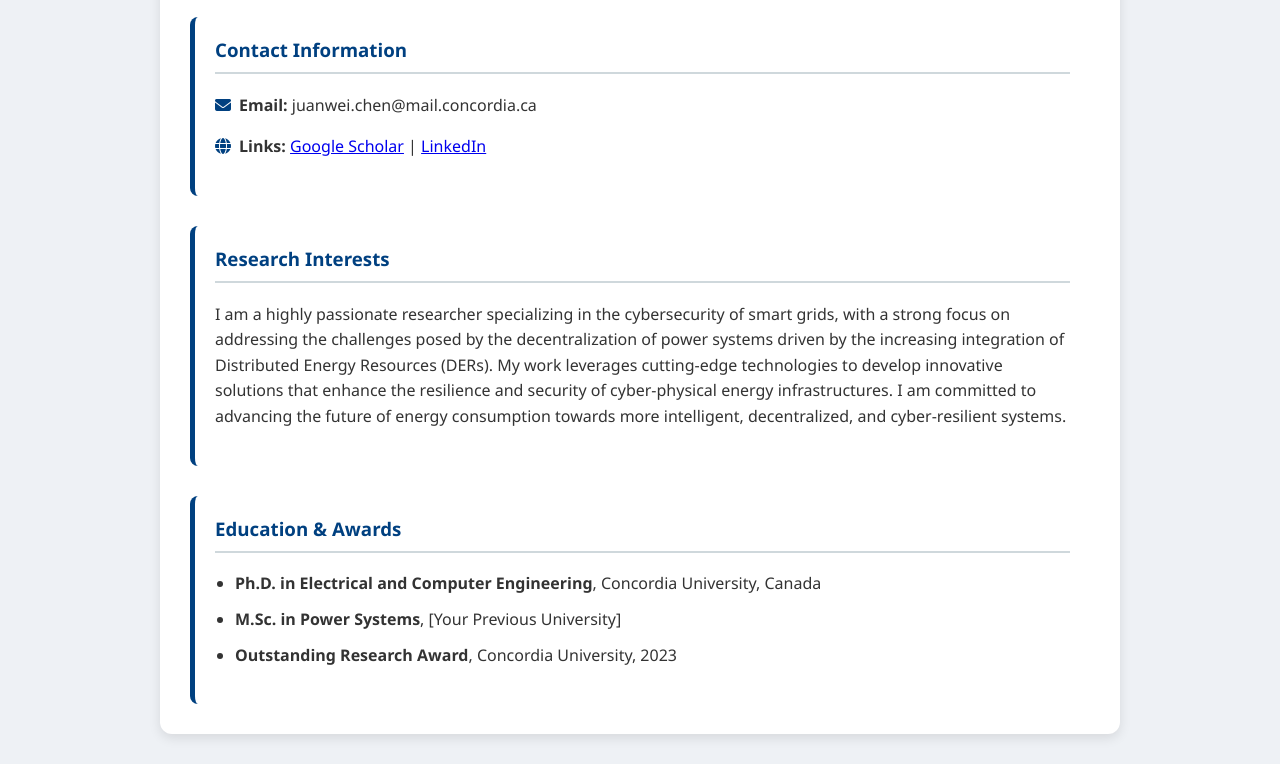
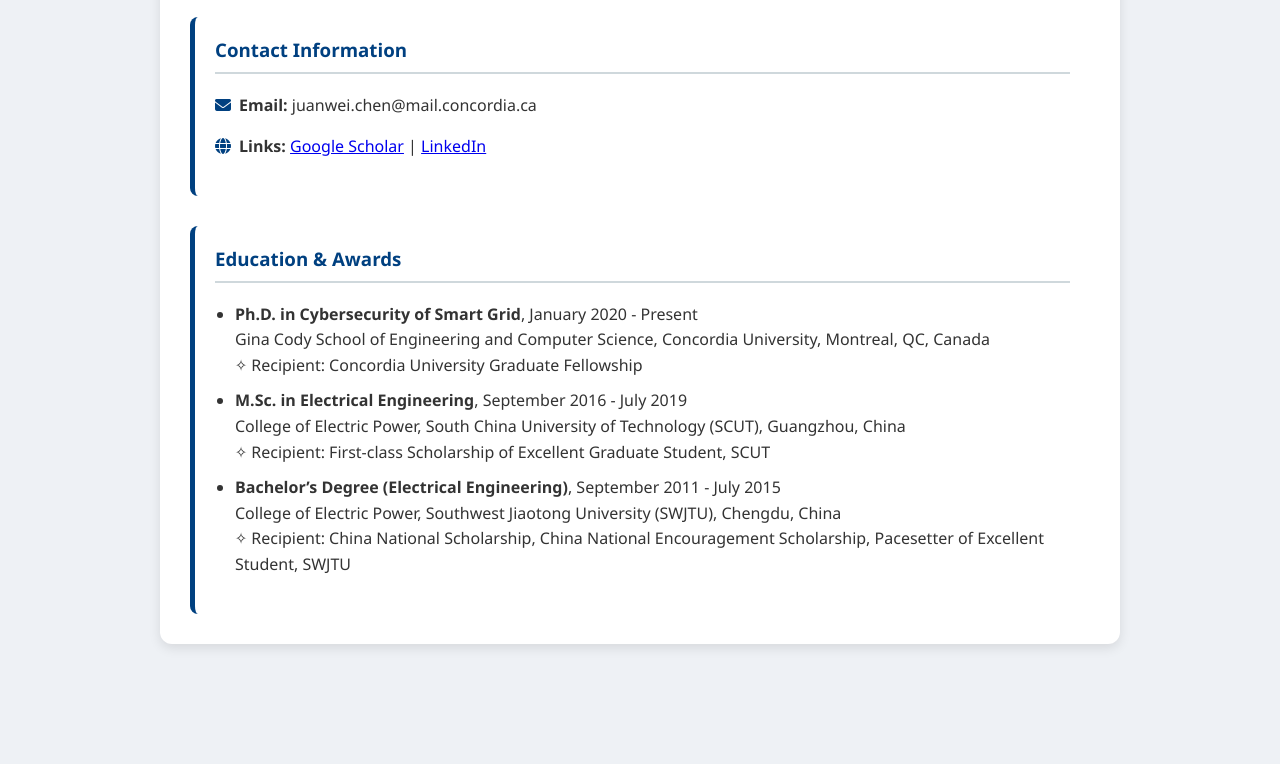
Before and after one commit to J-W-CH/Personal-page, a plain HTML site: page index.html in a window 1280 px wide. Shown: the part 259-1023 px from the top of the page. After the commit the page ends 933 px from the top, so only its background shows below. Drawn offline with Linux system fonts and the light colour scheme.

Commit message:
Update index.html

```diff
--- a/index.html
+++ b/index.html
@@ -80,16 +80,17 @@
         </div>
 
         <div class="info-box">
-            <h3>Research Interests</h3>
-            <p>I am a highly passionate researcher specializing in the cybersecurity of smart grids, with a strong focus on addressing the challenges posed by the decentralization of power systems driven by the increasing integration of Distributed Energy Resources (DERs). My work leverages cutting-edge technologies to develop innovative solutions that enhance the resilience and security of cyber-physical energy infrastructures. I am committed to advancing the future of energy consumption towards more intelligent, decentralized, and cyber-resilient systems.</p>
-        </div>
-
-        <div class="info-box">
             <h3>Education & Awards</h3>
             <ul>
-                <li><strong>Ph.D. in Electrical and Computer Engineering</strong>, Concordia University, Canada</li>
-                <li><strong>M.Sc. in Power Systems</strong>, [Your Previous University]</li>
-                <li><strong>Outstanding Research Award</strong>, Concordia University, 2023</li>
+                <li><strong>Ph.D. in Cybersecurity of Smart Grid</strong>, January 2020 - Present<br>
+                    Gina Cody School of Engineering and Computer Science, Concordia University, Montreal, QC, Canada<br>
+                    ✧ Recipient: Concordia University Graduate Fellowship</li>
+                <li><strong>M.Sc. in Electrical Engineering</strong>, September 2016 - July 2019<br>
+                    College of Electric Power, South China University of Technology (SCUT), Guangzhou, China<br>
+                    ✧ Recipient: First-class Scholarship of Excellent Graduate Student, SCUT</li>
+                <li><strong>Bachelor’s Degree (Electrical Engineering)</strong>, September 2011 - July 2015<br>
+                    College of Electric Power, Southwest Jiaotong University (SWJTU), Chengdu, China<br>
+                    ✧ Recipient: China National Scholarship, China National Encouragement Scholarship, Pacesetter of Excellent Student, SWJTU</li>
                 <!-- Add more as needed -->
             </ul>
         </div>
```
